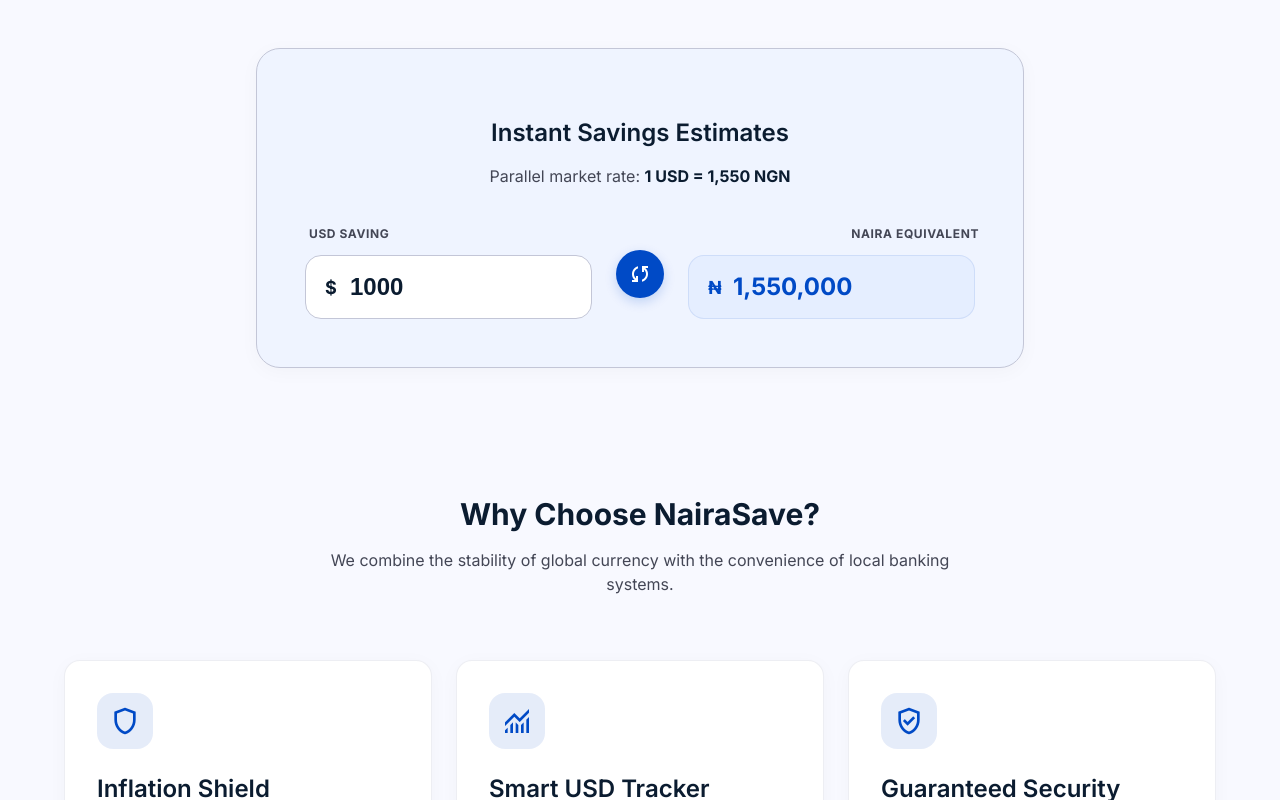
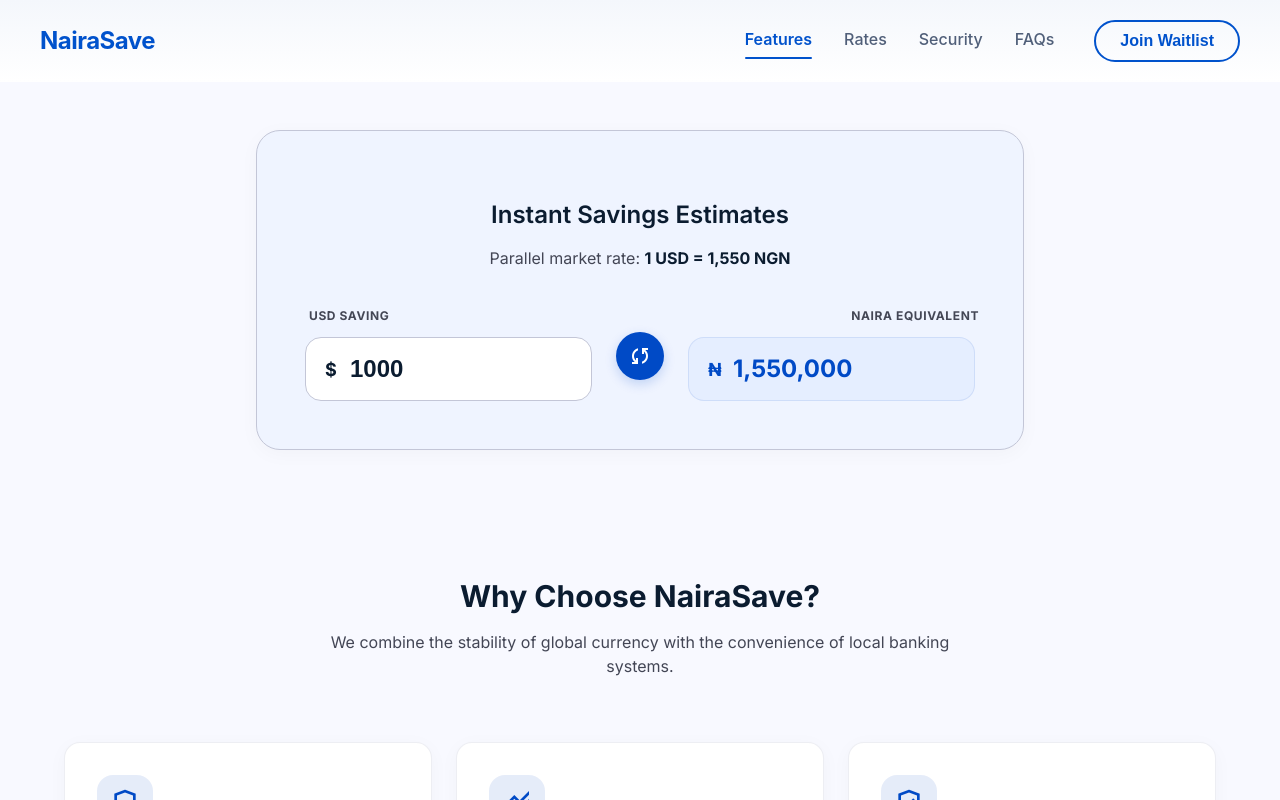
Before and after one commit to Chideradotcom/nairasave, a React (Vite) app: page / in a window 1280 px wide. Shown: the top 800 px of the page. Built offline with nearby package versions, Linux system fonts and the light colour scheme.

Commit message:
feat: implement navbar

```diff
--- a/src/App.jsx
+++ b/src/App.jsx
@@ -1,10 +1,12 @@
 import "./App.css";
 import BenefitsSection from "./components/benefits/benefits-section";
 import { Converter } from "./components/converter/Converter";
+import Navbar from "./components/navbar/navbar";
 
 function App() {
   return(
     <>
+      <Navbar/>
       <Converter/>
       <BenefitsSection/>
     </>
--- /dev/null
+++ b/src/components/navbar/navbar.jsx
@@ -0,0 +1,59 @@
+import React, { useState } from 'react';
+import styles from './Navbar.module.css';
+
+const Navbar = () => {
+  const [isOpen, setIsOpen] = useState(false);
+
+  const toggleMenu = () => {
+    setIsOpen(!isOpen);
+  };
+
+  return (
+    <nav className={styles.navbarContainer}>
+      <div className={styles.navbarInner}>
+        {/* Logo / Brand Name */}
+        <div className={styles.brandLogo}>
+          NairaSave
+        </div>
+
+        {/* Hamburger Menu Icon for Mobile */}
+        <button
+          className={`${styles.hamburger} ${isOpen ? styles.hamburgerActive : ''}`}
+          onClick={toggleMenu}
+          aria-label="Toggle navigation"
+        >
+          <span className={styles.bar}></span>
+          <span className={styles.bar}></span>
+          <span className={styles.bar}></span>
+        </button>
+
+        {/* Navigation Links & CTA Wrapper */}
+        <div className={`${styles.navMenuWrapper} ${isOpen ? styles.menuOpen : ''}`}>
+          <ul className={styles.navLinks}>
+            <li className={`${styles.navItem} ${styles.active}`}>
+              <a href="#features" onClick={() => setIsOpen(false)}>Features</a>
+            </li>
+            <li className={styles.navItem}>
+              <a href="#rates" onClick={() => setIsOpen(false)}>Rates</a>
+            </li>
+            <li className={styles.navItem}>
+              <a href="#security" onClick={() => setIsOpen(false)}>Security</a>
+            </li>
+            <li className={styles.navItem}>
+              <a href="#faqs" onClick={() => setIsOpen(false)}>FAQs</a>
+            </li>
+          </ul>
+
+          {/* Call to Action Button */}
+          <div className={styles.ctaContainer}>
+            <button className={styles.waitlistBtn}>
+              Join Waitlist
+            </button>
+          </div>
+        </div>
+      </div>
+    </nav>
+  );
+};
+
+export default Navbar;
--- /dev/null
+++ b/src/components/navbar/navbar.module.css
@@ -0,0 +1,188 @@
+/* Container and Layout */
+.navbarContainer {
+  width: 100%;
+  background: linear-gradient(180deg, #f4f7fc 0%, #ffffff 100%);
+  padding: 20px 40px;
+  box-sizing: border-box;
+  font-family: -apple-system, BlinkMacSystemFont, 'Segoe UI', Roboto, Helvetica, Arial, sans-serif;
+  position: relative;
+  z-index: 1000;
+}
+
+.navbarInner {
+  max-width: 1200px;
+  margin: 0 auto;
+  display: flex;
+  align-items: center;
+  justify-content: space-between;
+}
+
+/* Logo styling */
+.brandLogo {
+  color: #0052cc;
+  font-size: 24px;
+  font-weight: 700;
+  letter-spacing: -0.5px;
+}
+
+/* Combined wrapper for menu links and button */
+.navMenuWrapper {
+  display: flex;
+  align-items: center;
+  gap: 40px;
+}
+
+/* Unordered list styling */
+.navLinks {
+  list-style: none;
+  display: flex;
+  gap: 32px;
+  margin: 0;
+  padding: 0;
+}
+
+.navItem a {
+  text-decoration: none;
+  color: #505f79;
+  font-size: 16px;
+  font-weight: 500;
+  transition: color 0.2s ease;
+}
+
+.navItem a:hover {
+  color: #0052cc;
+}
+
+/* Active Indicator */
+.navItem.active {
+  position: relative;
+  padding-bottom: 4px;
+}
+
+.navItem.active a {
+  color: #0052cc;
+  font-weight: 600;
+}
+
+.navItem.active::after {
+  content: '';
+  position: absolute;
+  bottom: -4px;
+  left: 0;
+  width: 100%;
+  height: 2px;
+  background-color: #0052cc;
+  border-radius: 2px;
+}
+
+/* Button Styling */
+.waitlistBtn {
+  background-color: transparent;
+  color: #0052cc;
+  border: 2px solid #0052cc;
+  padding: 10px 24px;
+  font-size: 16px;
+  font-weight: 600;
+  border-radius: 24px;
+  cursor: pointer;
+  transition: all 0.2s ease;
+}
+
+.waitlistBtn:hover {
+  background-color: #0052cc;
+  color: #ffffff;
+}
+
+/* Hidden by default on desktop */
+.hamburger {
+  display: none;
+  background: transparent;
+  border: none;
+  cursor: pointer;
+  flex-direction: column;
+  gap: 6px;
+  padding: 0;
+}
+
+.bar {
+  width: 25px;
+  height: 3px;
+  background-color: #0052cc;
+  border-radius: 2px;
+  transition: all 0.3s ease;
+}
+
+/* ==========================================================================
+   Mobile Responsive Styles (Screens smaller than 768px)
+   ========================================================================== */
+@media (max-width: 768px) {
+  .navbarContainer {
+    padding: 16px 24px;
+  }
+
+  /* Reveal Hamburger icon */
+  .hamburger {
+    display: flex;
+  }
+
+  /* Animate Hamburger into an 'X' when open */
+  .hamburgerActive .bar:nth-child(1) {
+    transform: translateY(9px) rotate(45deg);
+  }
+  .hamburgerActive .bar:nth-child(2) {
+    opacity: 0;
+  }
+  .hamburgerActive .bar:nth-child(3) {
+    transform: translateY(-9px) rotate(-45deg);
+  }
+
+  /* Turn the wrapper into a dropdown drawer menu */
+  .navMenuWrapper {
+    position: absolute;
+    top: 100%;
+    left: 0;
+    width: 100%;
+    background-color: #ffffff;
+    box-shadow: 0 4px 12px rgba(0, 0, 0, 0.08);
+    flex-direction: column;
+    padding: 24px 0;
+    gap: 24px;
+
+    /* Smooth slide/fade transition mechanics */
+    opacity: 0;
+    visibility: hidden;
+    transform: translateY(-10px);
+    transition: all 0.3s ease-in-out;
+  }
+
+  /* Reveal wrapper menu when triggered */
+  .menuOpen {
+    opacity: 1;
+    visibility: visible;
+    transform: translateY(0);
+  }
+
+  /* Restructure inner links vertically */
+  .navLinks {
+    flex-direction: column;
+    align-items: center;
+    gap: 20px;
+    width: 100%;
+  }
+
+  /* Remove horizontal underline on mobile active state for a cleaner stack layout */
+  .navItem.active::after {
+    display: none;
+  }
+
+  .ctaContainer {
+    width: 80%;
+    display: flex;
+    justify-content: center;
+  }
+
+  .waitlistBtn {
+    width: 100%; /* Make button full width inside container for standard mobile pattern */
+    text-align: center;
+  }
+}
--- /dev/null
+++ b/style.css
@@ -0,0 +1,156 @@
+*{
+    margin:0;
+    padding:0;
+    box-sizing:border-box;
+    font-family:Arial, sans-serif;
+}
+
+body{
+    background:#f7f8fc;
+}
+
+.hero{
+    min-height:100vh;
+    display:flex;
+    align-items:center;
+    justify-content:space-between;
+    padding:80px 8%;
+    gap:50px;
+}
+
+.hero-text{
+    flex:1;
+}
+
+.hero-text h1{
+    font-size:4rem;
+    font-weight:800;
+    color:#111827;
+    line-height:1.1;
+}
+
+.hero-text h1 span{
+    color:#0139a0;
+    font-weight:800;
+}
+
+.hero-text p{
+    margin-top:20px;
+    color:#4b5563;
+    font-size:1.15rem;
+    line-height:1.8;
+    font-weight:500;
+    max-width:550px;
+}
+
+form{
+    display:flex;
+    gap:15px;
+    margin-top:35px;
+}
+
+form input{
+    width:320px;
+    padding:18px;
+    border:1px solid #ddd;
+    border-radius:12px;
+    font-size:16px;
+}
+
+form button{
+    padding:18px 35px;
+    border:none;
+     background:#0039a6;
+    color:white;
+    border-radius:12px;
+    cursor:pointer;
+    font-weight:bold;
+    transition:.3s;
+}
+
+form button:hover{
+     background:#002d80;
+    transform:translateY(-3px);
+}
+
+.joined{
+    margin-top:40px;
+    display:flex;
+    align-items:center;
+    gap:15px;
+}
+
+.avatars{
+    display:flex;
+}
+
+.avatars span{
+    width:40px;
+    height:40px;
+    border-radius:50%;
+    border:3px solid white;
+    margin-left:-10px;
+}
+
+.avatars span:nth-child(1){
+    background:#dbeafe;
+}
+
+.avatars span:nth-child(2){
+    background:#bfdbfe;
+}
+
+.avatars span:nth-child(3){
+    background:#93c5fd;
+}
+
+.hero-image{
+    flex:1;
+    display:flex;
+    justify-content:center;
+}
+
+.hero-image img{
+    width:350px;
+    max-width:100%;
+    animation:float 3s ease-in-out infinite;
+}
+
+#message{
+    margin-top:15px;
+    color:green;
+    font-weight:bold;
+}
+
+@keyframes float{
+    0%{
+        transform:translateY(0);
+    }
+    50%{
+        transform:translateY(-15px);
+    }
+    100%{
+        transform:translateY(0);
+    }
+}
+
+@media(max-width:900px){
+
+.hero{
+    flex-direction:column;
+    text-align:center;
+}
+
+.hero-text h1{
+    font-size:2.8rem;
+}
+
+form{
+    flex-direction:column;
+}
+
+form input{
+    width:100%;
+}
+
+}
```
Also changed, not shown: script.js (added, +29 -0 lines), phone.png (added).
